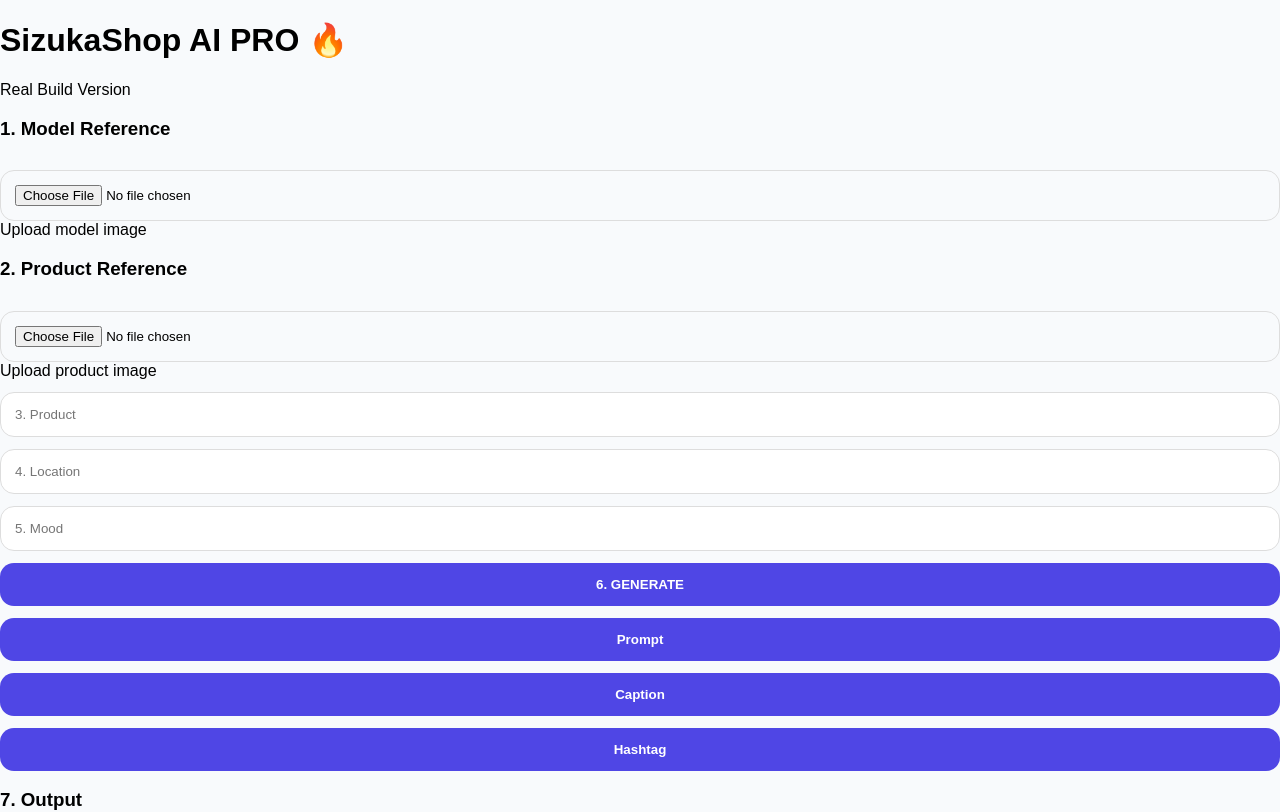
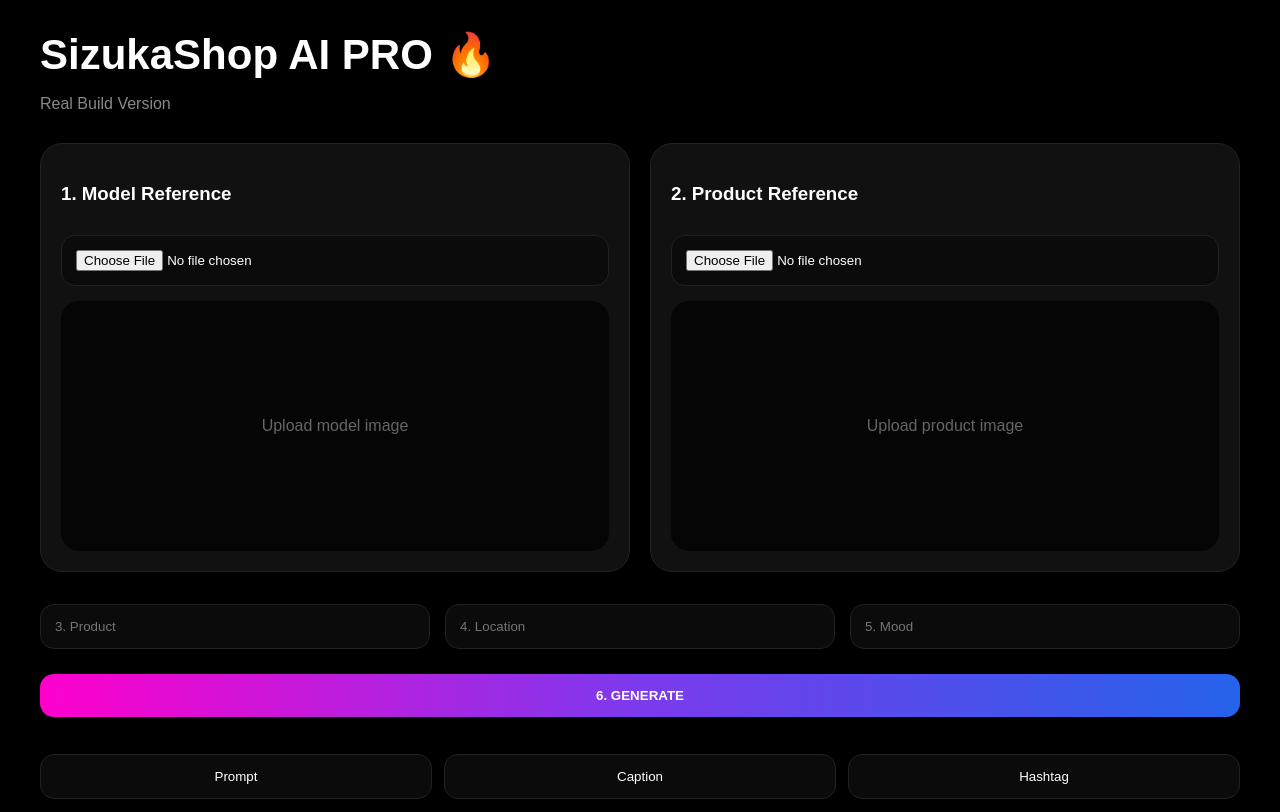
Before and after one commit to jenniferfx3751/shopee-affiliate-tools, a React (Vite) app: page / in a window 1280 px wide. Shown: the top 812 px of the page. Built offline with nearby package versions, Linux system fonts and the light colour scheme.

Commit message:
Update style.css

```diff
--- a/src/style.css
+++ b/src/style.css
@@ -1 +1,110 @@
-body{margin:0;font-family:Arial;background:#f8fafc}.wrap{min-height:100vh;display:flex;align-items:center;justify-content:center;padding:20px}.card{background:#fff;max-width:720px;width:100%;padding:30px;border-radius:24px;box-shadow:0 10px 40px rgba(0,0,0,.08)}input,textarea,button{width:100%;padding:14px;margin-top:12px;border-radius:14px;border:1px solid #ddd;box-sizing:border-box}button{background:#4f46e5;color:#fff;border:none;font-weight:bold}textarea{height:220px}
+body {
+  margin: 0;
+  font-family: Arial, sans-serif;
+  background: #000;
+  color: white;
+}
+
+.app {
+  min-height: 100vh;
+  padding: 30px;
+}
+
+.container {
+  max-width: 1200px;
+  margin: auto;
+}
+
+h1 {
+  margin: 0;
+  font-size: 42px;
+}
+
+.sub {
+  color: #888;
+  margin-bottom: 30px;
+}
+
+.grid2 {
+  display: grid;
+  grid-template-columns: 1fr 1fr;
+  gap: 20px;
+}
+
+.grid3 {
+  display: grid;
+  grid-template-columns: 1fr 1fr 1fr;
+  gap: 15px;
+  margin-top: 20px;
+}
+
+.box {
+  background: #111;
+  border: 1px solid #222;
+  border-radius: 22px;
+  padding: 20px;
+}
+
+.preview {
+  margin-top: 15px;
+  height: 250px;
+  background: #050505;
+  border-radius: 18px;
+  display: flex;
+  align-items: center;
+  justify-content: center;
+  color: #666;
+  overflow: hidden;
+}
+
+.preview img {
+  width: 100%;
+  height: 100%;
+  object-fit: cover;
+}
+
+input,
+textarea,
+button {
+  width: 100%;
+  padding: 14px;
+  border-radius: 14px;
+  border: 1px solid #222;
+  background: #0b0b0b;
+  color: white;
+  box-sizing: border-box;
+  margin-top: 12px;
+}
+
+textarea {
+  height: 260px;
+}
+
+.generate {
+  margin-top: 25px;
+  border: none;
+  font-weight: bold;
+  background: linear-gradient(90deg, #ff00cc, #7c3aed, #2563eb);
+}
+
+.tabs {
+  display: flex;
+  gap: 12px;
+  margin: 25px 0;
+}
+
+.tabs button {
+  flex: 1;
+}
+
+.outtop {
+  display: flex;
+  justify-content: space-between;
+  align-items: center;
+}
+
+@media(max-width:900px){
+  .grid2,.grid3{
+    grid-template-columns:1fr;
+  }
+}
```
